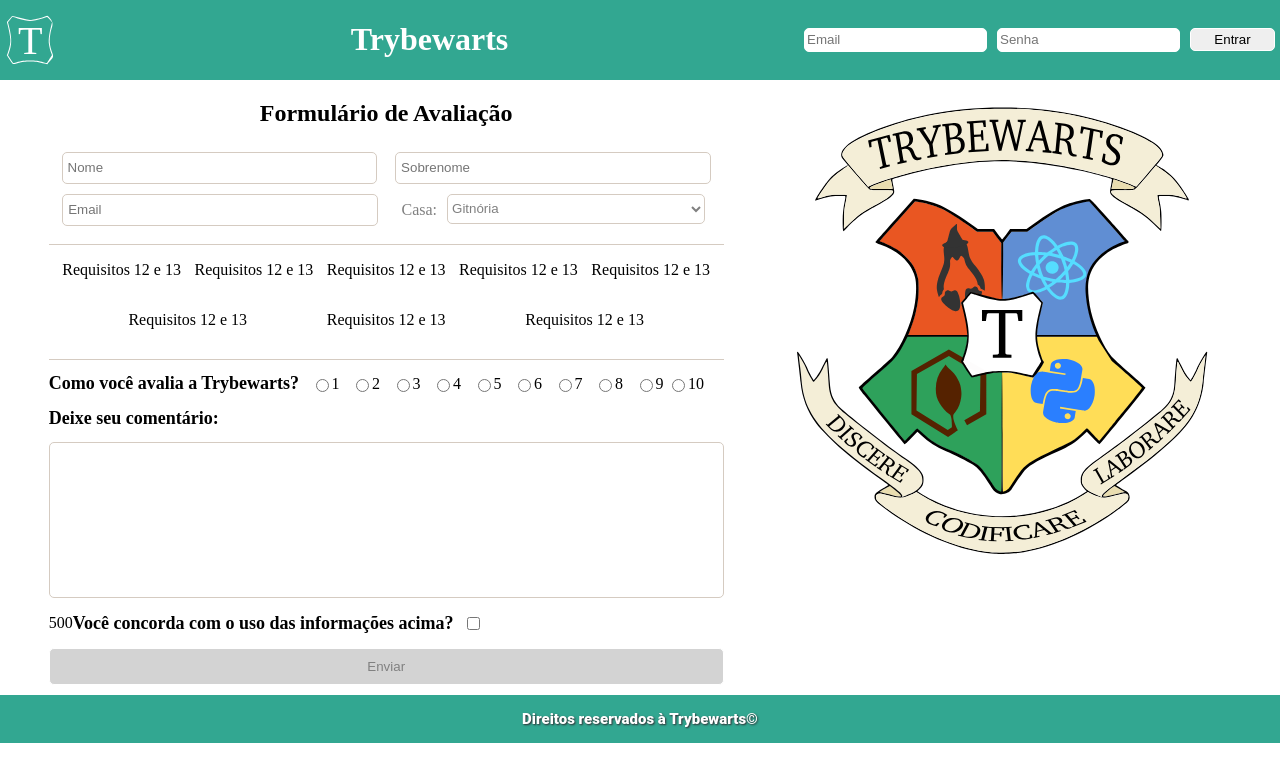
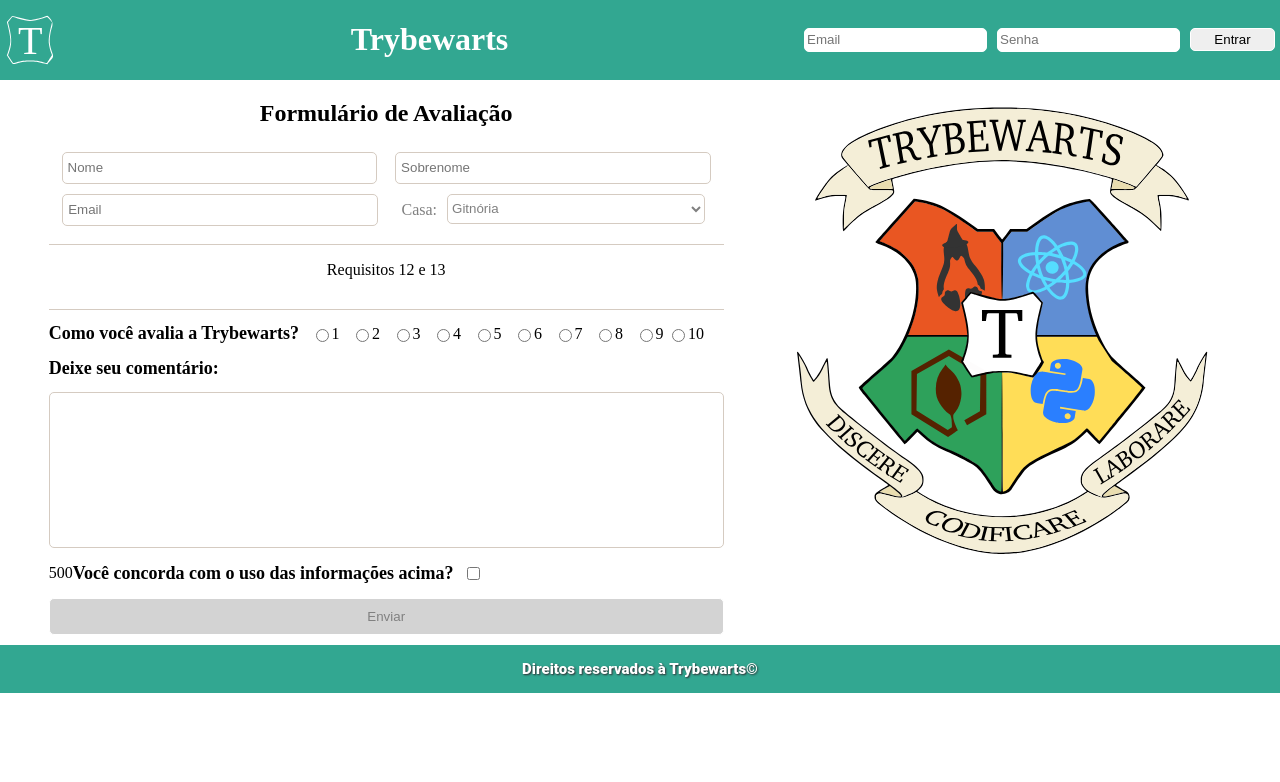
Before and after one commit to IsaacBonfim/08-projeto-trybewarts, a website: page index.html in a window 1280 px wide. Drawn offline with Linux system fonts and the light colour scheme.

Commit message:
Realizando alguns ajustes

```diff
--- a/index.html
+++ b/index.html
@@ -61,13 +61,6 @@
         </section>
 
         <section id="section2">
-          <p>Requisitos 12 e 13</p>
-          <p>Requisitos 12 e 13</p>
-          <p>Requisitos 12 e 13</p>
-          <p>Requisitos 12 e 13</p>
-          <p>Requisitos 12 e 13</p>
-          <p>Requisitos 12 e 13</p>
-          <p>Requisitos 12 e 13</p>
           <p>Requisitos 12 e 13</p>
         </section>
 
--- a/style.css
+++ b/style.css
@@ -1,11 +1,5 @@
 body {
-  width: 100%;
-  height: 100%;
   margin: 0;
-}
-
-header, main, footer {
-  flex-shrink: 0;
 }
 
 .header {
@@ -64,7 +58,7 @@ main {
   display: flex;
   justify-content: space-evenly;
   flex-wrap: wrap;
-  width: 675px;
+  width: 100%;
   padding-bottom: 2%;
   border-bottom: 1px solid rgb(213, 203, 193);
 }
@@ -104,7 +98,7 @@ main {
   display: flex;
   justify-content: space-evenly;
   flex-wrap: wrap;
-  width: 675px;
+  width: 100%;
   padding-bottom: 2%;
   border-bottom: 1px solid rgb(213, 203, 193);
 }
@@ -114,7 +108,7 @@ main {
   align-items: center;
   justify-content: flex-start;
   flex-wrap: wrap;
-  width: 675px;
+  width: 100%;
   margin-top: 2%;
 }
 
```
